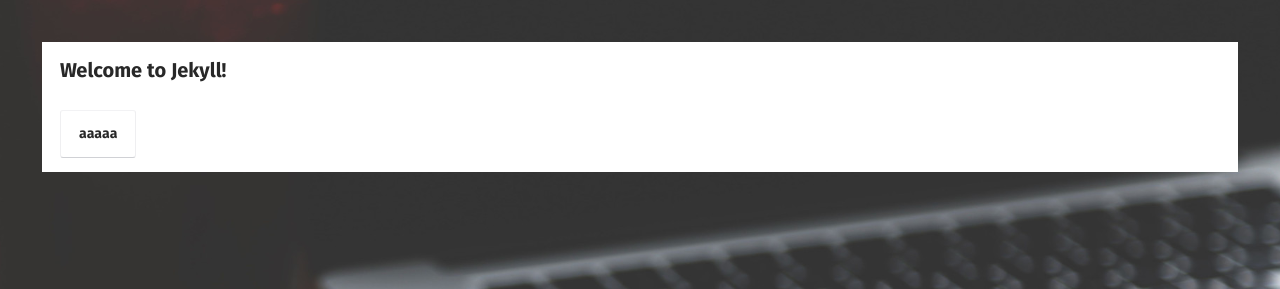
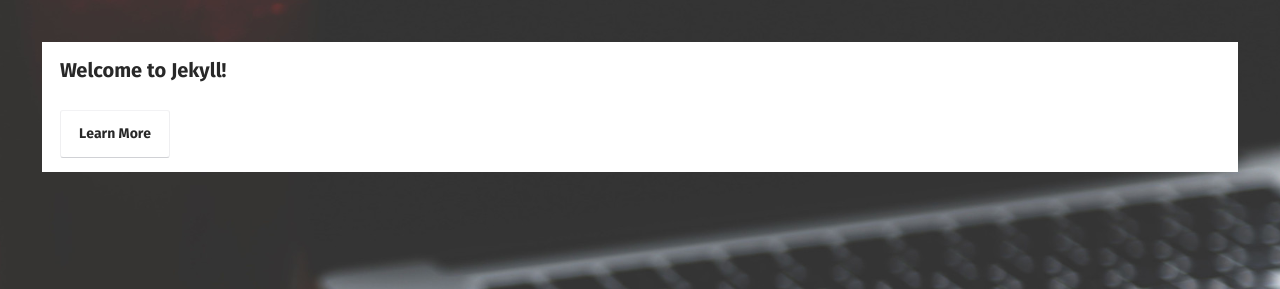
Before and after one commit to sangwoo24/sangwoo24.github.io, a Jekyll site: the page built from posts/index.md, in a window 1280 px wide. Shown: the part 158-447 px from the top of the page. Built offline with Jekyll 4.4.1, drawn with Linux system fonts in a browser that asks for light colours; some web fonts are replaced.

Commit message:
html 링크 2개 test

```diff
--- a/_layouts/post-list.html
+++ b/_layouts/post-list.html
@@ -29,7 +29,7 @@
                         <li class="wow fadeInLeft" data-wow-duration="1.5s">
                             <a class="zoombtn" href="{{ site.url }}{{ post.url }}">{{ post.title }}</a>
                             <p>{{ post.excerpt }}</p>
-                            <a href="https://github.com/sangwoo24/Main-Project-in-KPU/tree/master/Household%20Account%20Book%20" class="btn">aaaaa</a>
+                            <a href="{{ site.url }}{{ post.url }}" class="btn zoombtn">Learn More</a>
                         </li>
                     </ul>
                         {% endif %}
--- a/_layouts/project.html
+++ b/_layouts/project.html
@@ -55,6 +55,7 @@
                         {% endif %}
                     {% endfor %}
                 </div>
+                <a href="{{ site.url }}/projects" target="_blank" onclick="parent.top.location.href='{{ site.url }}/about'">함께이동</a>
             </div>
         </div>
     </header>
```
